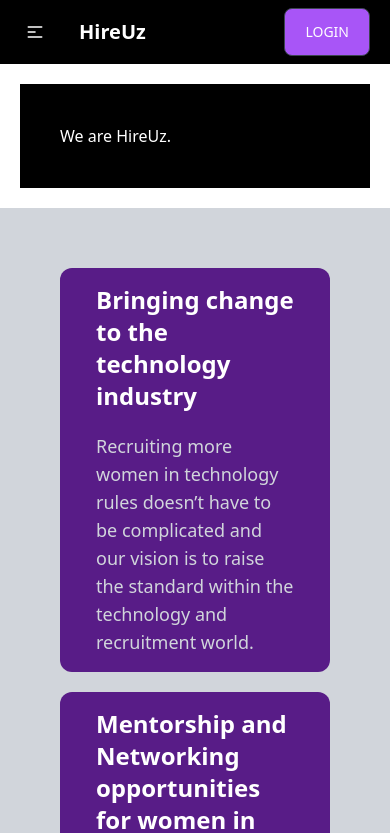
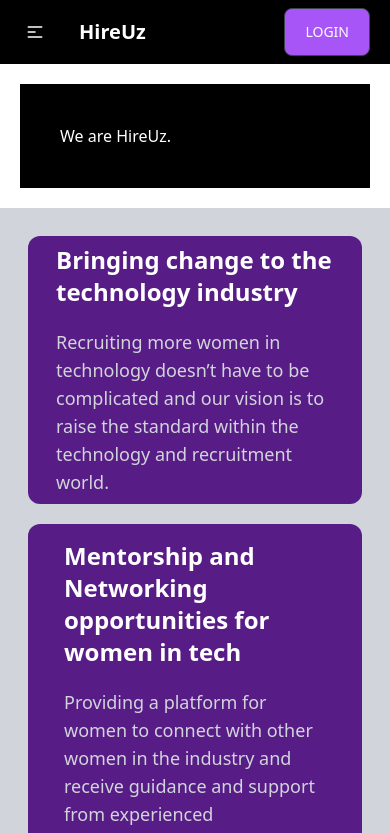
Before and after one commit to uzma981/HireUz, a React (Vite) app: page / in a window 390 px wide. Shown: the top 833 px of the page. Built offline with nearby package versions, Linux system fonts and the light colour scheme; no server answers; what @shrutibalasa/tailwind-grid-auto-fit would draw is missing.

Commit message:
refactor

```diff
--- a/src/components/HomeScreen/Home.jsx
+++ b/src/components/HomeScreen/Home.jsx
@@ -6,13 +6,13 @@
       <div className="p-10 bg-black m-5">
         <h1 className="text-white">We are HireUz.</h1>
       </div>
-      <div className="p-10 bg-gray-300">
-        <div className="m-5 p-4 rounded-xl bg-purple-900 md:p-4 lg:p-5">
+      <div className="p-2 bg-gray-300 md:p-10">
+        <div className="m-5 p-2 rounded-xl bg-purple-900 md:p-4 lg:p-5">
           <h2 className="mr-5 ml-5 text-white font-bold text-2xl md:text-4xl  ">
             Bringing change to the technology industry
           </h2>
           <p className="text-gray-300 text-lg mr-5 ml-5 mt-5 md:text-xl">
-            Recruiting more women in technology rules doesn’t have to be
+            Recruiting more women in technology  doesn’t have to be
             complicated and our vision is to raise the standard within the
             technology and recruitment world.
           </p>
```
